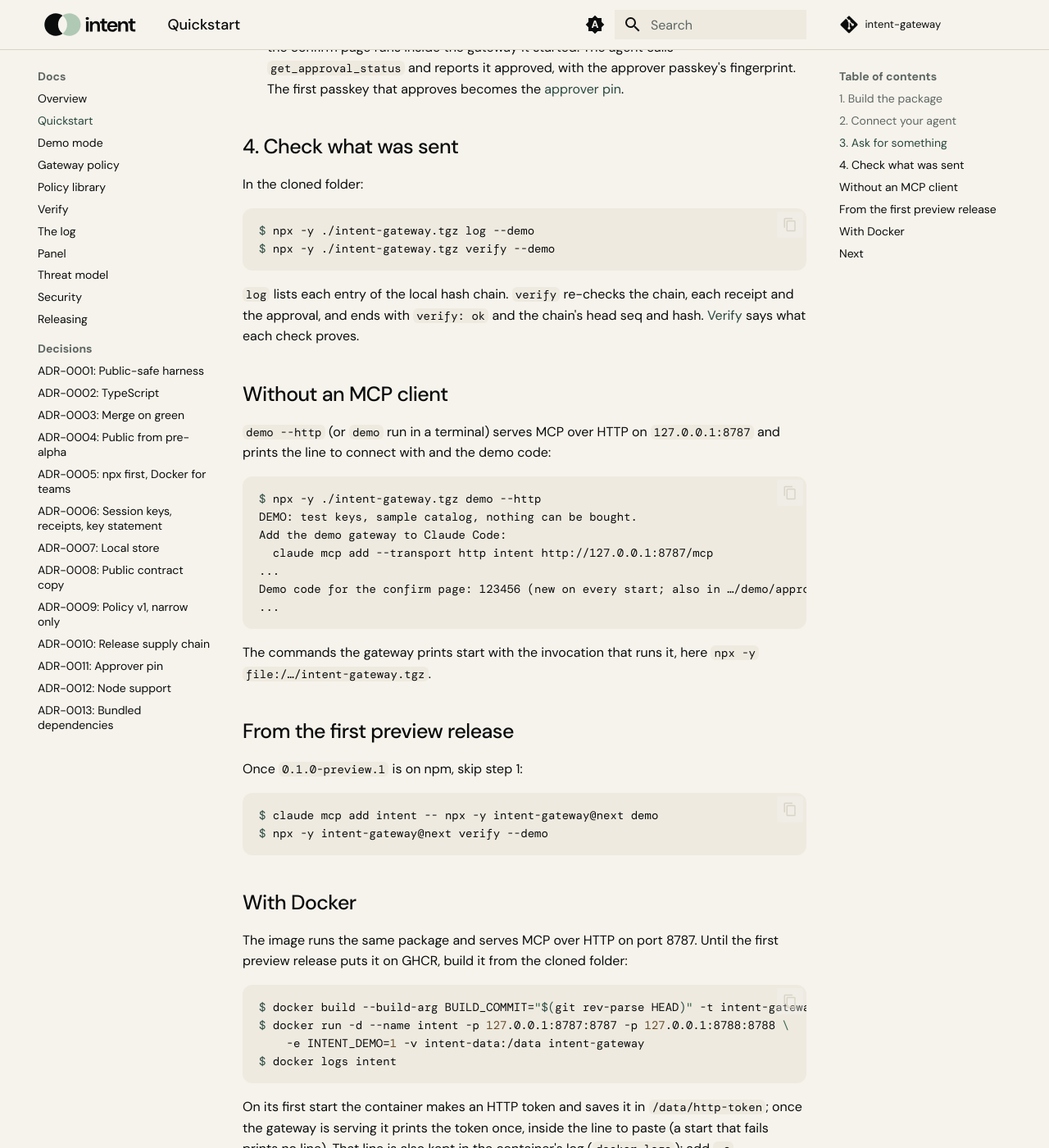
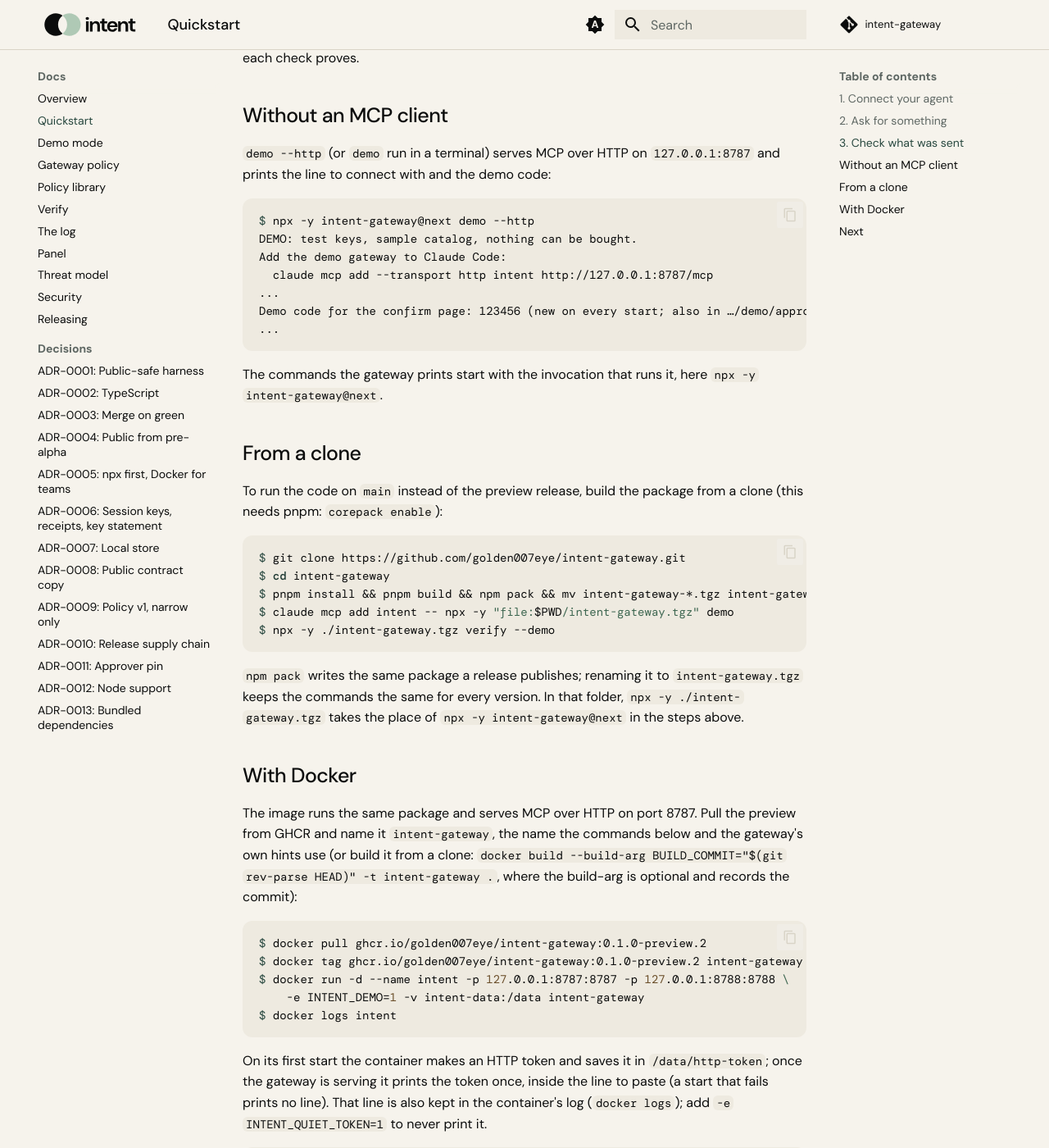
Before and after one commit to golden007eye/intent-gateway, an MkDocs documentation site: the page built from docs/quickstart.md, in a window 1280 px wide and 1400 px high, scrolled down 1325 px. Shown: the whole window at 82% size. Built offline with MkDocs 1.6.1 and Material for MkDocs 9.7.7, drawn with Linux system fonts in a browser that asks for light colours; comment, search, counter and statistics services are not loaded; some of the changed text lies outside the part shown.

Commit message:
fix: e2e g1 for live staging, kernel-picked test ports, release wording (F-z)
Co-Authored-By: Claude Opus 5.5 <noreply@anthropic.com>

````diff
--- a/docs/demo.md
+++ b/docs/demo.md
@@ -34,7 +34,7 @@ The gateway itself is the same code as in a real run: the same policy, identity
 | `INTENT_DEMO=1` | The same as `--demo`, for any command. |
 | `docker run … -e INTENT_DEMO=1 …` | The image in demo mode, with the confirm page on port 8788; see [Quickstart](quickstart.md#with-docker). |
 
-Here `intent` stands for the command that runs your gateway: `npx -y "file:$PWD/intent-gateway.tgz"` for a local build, `npx -y intent-gateway@next` once a preview is published. The gateway prints its own commands with the prefix that started it.
+Here `intent` stands for the command that runs your gateway: `npx -y "file:$PWD/intent-gateway.tgz"` for a local build, `npx -y intent-gateway@next` for the preview release. The gateway prints its own commands with the prefix that started it.
 
 Every other command takes `--demo` and then reads the demo data dir: `intent log --demo`, `intent verify --demo`, `intent panel --demo`, `intent doctor --demo`, `intent policy show --demo`, `intent approver list --demo`.
 
--- a/docs/quickstart.md
+++ b/docs/quickstart.md
@@ -2,31 +2,19 @@
 
 This runs the [demo](demo.md) end to end: an agent finds offers, prepares a cart, you approve it, and you check what was sent. It needs no account and no config. Nothing can be bought.
 
-You need Node 22 LTS (22.22.2 or later), 24 LTS (24.15 or later) or 26+, pnpm (`corepack enable`) and an MCP client. Claude Code is the example.
+You need Node 22 LTS (22.22.2 or later), 24 LTS (24.15 or later) or 26+ and an MCP client. Claude Code is the example.
 
-## 1. Build the package
+## 1. Connect your agent
 
-There is no release on npm yet, so build the package from a clone:
+The preview release is on npm as `intent-gateway@next`:
 
 ```console
-$ git clone https://github.com/golden007eye/intent-gateway.git
-$ cd intent-gateway
-$ pnpm install && pnpm build && npm pack && mv intent-gateway-*.tgz intent-gateway.tgz
-```
-
-`npm pack` writes the same package a release publishes; renaming it to `intent-gateway.tgz` keeps the commands below the same for every version.
-
-## 2. Connect your agent
-
-From the same folder:
-
-```console
-$ claude mcp add intent -- npx -y "file:$PWD/intent-gateway.tgz" demo
+$ claude mcp add intent -- npx -y intent-gateway@next demo
 ```
 
 Claude Code starts the gateway over stdio when it needs it. The gateway starts a demo Intent Cloud and a local confirm page on `127.0.0.1`, and keeps its data in `<data dir>/demo` (on Linux `~/.local/share/intent-gateway/demo`).
 
-## 3. Ask for something
+## 2. Ask for something
 
 Start `claude` and ask:
 
@@ -39,13 +27,11 @@ Start `claude` and ask:
 3. Open the link. The page shows the item, merchant, total, the ZIP prefix and the check code. Enter the demo code and click **Approve $<total> with demo passkey**. The code is six digits, new on every start and never shown to the agent. Claude Code does not show the gateway's terminal output, so the page shows the command that reads it: `cat <data dir>/demo/approval-code`.
 4. Ask the agent whether it was approved. Keep the Claude Code session open until then: the confirm page runs inside the gateway it started. The agent calls `get_approval_status` and reports it approved, with the approver passkey's fingerprint. The first passkey that approves becomes the [approver pin](threat-model.md#phone-hand-off-and-self-approval).
 
-## 4. Check what was sent
-
-In the cloned folder:
+## 3. Check what was sent
 
 ```console
-$ npx -y ./intent-gateway.tgz log --demo
-$ npx -y ./intent-gateway.tgz verify --demo
+$ npx -y intent-gateway@next log --demo
+$ npx -y intent-gateway@next verify --demo
 ```
 
 `log` lists each entry of the local hash chain. `verify` re-checks the chain, each receipt and the approval, and ends with `verify: ok` and the chain's head seq and hash. [Verify](verify.md) says what each check proves.
@@ -55,7 +41,7 @@ $ npx -y ./intent-gateway.tgz verify --demo
 `demo --http` (or `demo` run in a terminal) serves MCP over HTTP on `127.0.0.1:8787` and prints the line to connect with and the demo code:
 
 ```console
-$ npx -y ./intent-gateway.tgz demo --http
+$ npx -y intent-gateway@next demo --http
 DEMO: test keys, sample catalog, nothing can be bought.
 Add the demo gateway to Claude Code:
   claude mcp add --transport http intent http://127.0.0.1:8787/mcp
@@ -64,23 +50,29 @@ Demo code for the confirm page: 123456 (new on every start; also in …/demo/app
 ...
 ```
 
-The commands the gateway prints start with the invocation that runs it, here `npx -y file:/…/intent-gateway.tgz`.
+The commands the gateway prints start with the invocation that runs it, here `npx -y intent-gateway@next`.
 
-## From the first preview release
+## From a clone
 
-Once `0.1.0-preview.1` is on npm, skip step 1:
+To run the code on `main` instead of the preview release, build the package from a clone (this needs pnpm: `corepack enable`):
 
 ```console
-$ claude mcp add intent -- npx -y intent-gateway@next demo
-$ npx -y intent-gateway@next verify --demo
+$ git clone https://github.com/golden007eye/intent-gateway.git
+$ cd intent-gateway
+$ pnpm install && pnpm build && npm pack && mv intent-gateway-*.tgz intent-gateway.tgz
+$ claude mcp add intent -- npx -y "file:$PWD/intent-gateway.tgz" demo
+$ npx -y ./intent-gateway.tgz verify --demo
 ```
+
+`npm pack` writes the same package a release publishes; renaming it to `intent-gateway.tgz` keeps the commands the same for every version. In that folder, `npx -y ./intent-gateway.tgz` takes the place of `npx -y intent-gateway@next` in the steps above.
 
 ## With Docker
 
-The image runs the same package and serves MCP over HTTP on port 8787. Until the first preview release puts it on GHCR, build it from the cloned folder:
+The image runs the same package and serves MCP over HTTP on port 8787. Pull the preview from GHCR and name it `intent-gateway`, the name the commands below and the gateway's own hints use (or build it from a clone: `docker build --build-arg BUILD_COMMIT="$(git rev-parse HEAD)" -t intent-gateway .`, where the build-arg is optional and records the commit):
 
 ```console
-$ docker build --build-arg BUILD_COMMIT="$(git rev-parse HEAD)" -t intent-gateway .   # the build-arg is optional: it records the commit
+$ docker pull ghcr.io/golden007eye/intent-gateway:0.1.0-preview.2
+$ docker tag ghcr.io/golden007eye/intent-gateway:0.1.0-preview.2 intent-gateway
 $ docker run -d --name intent -p 127.0.0.1:8787:8787 -p 127.0.0.1:8788:8788 \
     -e INTENT_DEMO=1 -v intent-data:/data intent-gateway
 $ docker logs intent
@@ -96,7 +88,7 @@ Later starts reuse the token without printing it: their connect line reads it fr
 
 - Always publish ports as `-p 127.0.0.1:…`, never a bare `-p 8787:8787`: inside the container the gateway listens on every interface, and the token is then the only protection.
 - The gateway runs as uid 1000, which owns the `/data` volume. For a bind mount, run as its owner: `--user "$(id -u):$(id -g)" -v "$PWD/data:/data"`.
-- Without `INTENT_DEMO=1` the container talks to the Intent Cloud staging host, whose root key this build pins. Until that host is open, the container exits with a line saying it cannot be reached and how to re-run it in demo mode.
+- Without `INTENT_DEMO=1` the container talks to the Intent Cloud staging host, whose root key this build pins. When it cannot reach that host, the container exits with a line saying so and how to re-run it in demo mode.
 
 ## Next
 
````
Also changed, not shown: README.md (+21 -25 lines), SECURITY.md (+1 -1 lines), docs/index.md (+1 -1 lines), docs/threat-model.md (+1 -1 lines), docs/verify.md (+1 -3 lines), 7 other files.
